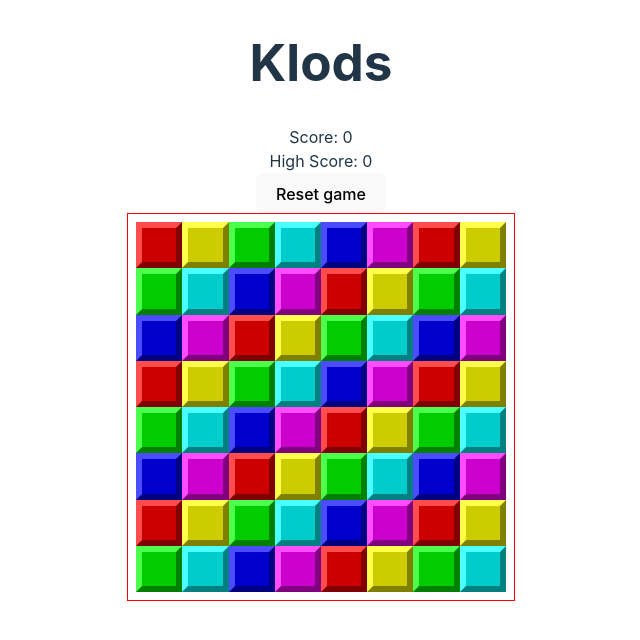
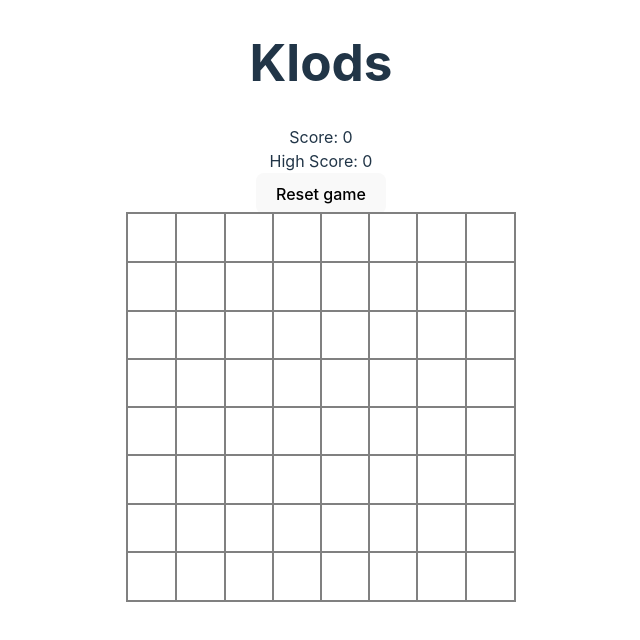
Before and after one commit to joglr/klods, a React (Vite) app: page / in a window 1280 px wide. Shown: the top 640 px of the page, without its empty margins (319-959 px from the left). Built offline with nearby package versions, Linux system fonts and the light colour scheme.

Commit message:
Change outline

```diff
--- a/src/App.css
+++ b/src/App.css
@@ -22,14 +22,18 @@
 
 .board {
   aspect-ratio: 1;
-  padding: 1vh;
-  outline: 1px red solid;
   display: grid;
   grid-template-columns: repeat(8, 1fr);
   grid-template-rows: repeat(8, 1fr);
+
+  outline: 2px grey solid;
 }
 
 .square {
+  outline: 1px grey solid;
+}
+
+.filled {
   color: hsl(var(--hue) 100% 40%);
   background-color: currentColor;
   border: 0.8vh currentColor solid;
--- a/src/App.tsx
+++ b/src/App.tsx
@@ -39,10 +39,14 @@ interface ISquare {
 }
 
 function Square({ square }: {square: ISquare | null}) {
-  if (square === null) return null
-  const { hue } = square
+  const props = square ? {
+    style: { "--hue": square.hue, } as CSSProperties,
+    className: "square filled"
+  } : {
+    className: "square"
+  }
 
-  return <div className="square" style={{ "--hue": hue, } as CSSProperties} />
+  return <div {...props} />
 }
 
 const boardSize = 8
@@ -56,7 +60,9 @@ const initialState : {
 } = {
   // 2D array containing board state
   highscore: 0,
-  board: Array.from({ length: Math.pow(boardSize, 2) }).map((_, i) => ({ hue: (i * 60) % 360 })),
+  board:
+    Array.from({ length: Math.pow(boardSize, 2) }).map((_, i) => (null)),
+  // Array.from({ length: Math.pow(boardSize, 2) }).map((_, i) => ({ hue: (i * 60) % 360 })),
   userPieces: getNewPieces(),
   selectedPiece: null,
   score: 0
```
